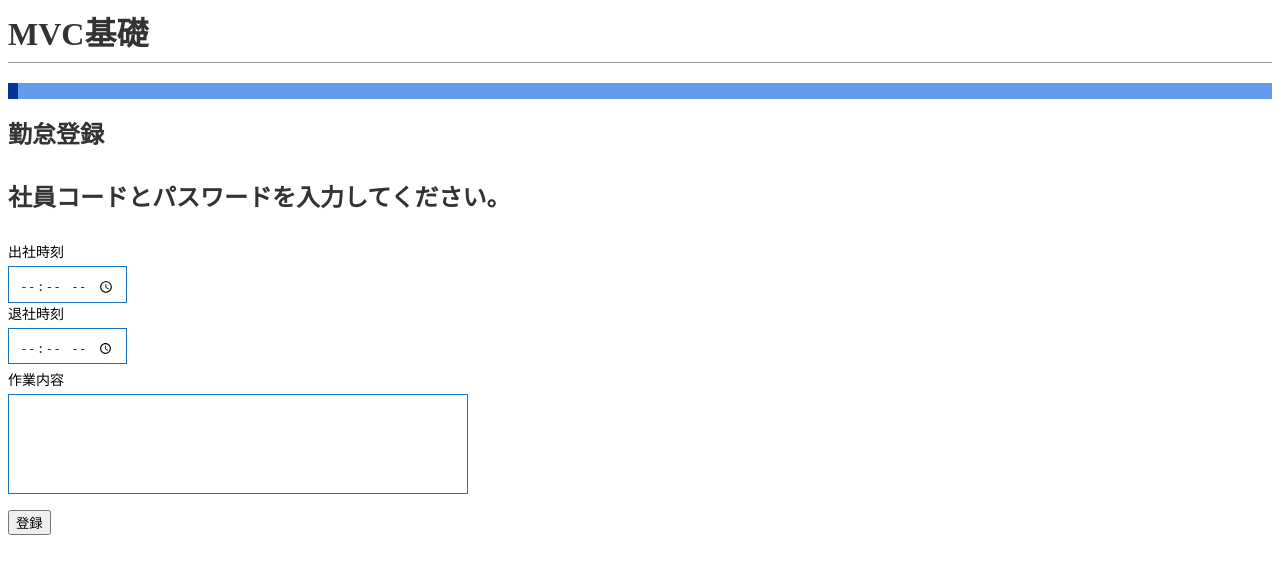
After one commit to yuuuuuuuuta-ishi/laravel-practice, a Laravel app: template app/sample/resources/views/comprehensive/home.blade.php in a window 1280 px wide. The commit adds this page. Shown: the top 574 px of the page. Run offline with Laravel 10, Linux system fonts and the light colour scheme; the template is opened without the code that fills it, so the values that code supplies are empty.

```diff
--- a/app/sample/lang/ja/validation.php
+++ b/app/sample/lang/ja/validation.php
@@ -158,6 +158,7 @@ return [
         "password" => "パスワード",
         "password_confirmation" => "パスワード(確認用)",
         "email" => "メールアドレス",
+        "email" => "メールアドレス",
     ],
 
 ];
--- /dev/null
+++ b/app/sample/public/css/message.css
@@ -0,0 +1,22 @@
+.error {
+    padding: 0.5em 1em;
+    color: #df1313;
+    background: #e4c6c6;
+    border-left: solid 10px #df1313;
+}
+.error p {
+    margin: 0;
+    padding: 0;
+}
+
+
+.success {
+    padding: 0.5em 1em;
+    color: #003699;
+    background: #659bec;
+    border-left: solid 10px #003699;
+}
+.success p {
+    margin: 0;
+    padding: 0;
+}
--- a/app/sample/public/css/textBox.css
+++ b/app/sample/public/css/textBox.css
@@ -7,6 +7,8 @@
     font-size: 14px;
     padding-bottom: 5px;
 }
+
+
 .textBox input[type="text"],
 input[type="password"] {
     border: 1px solid #1b73ba;
@@ -21,6 +23,19 @@ input[type="password"] {
     width: 460px;
 }
 
+.textBox input[type="time"]{
+    display: inline-flex;
+    border: 1px solid #1b73ba;
+    box-sizing: border-box;
+    -moz-box-sizing: border-box;
+    -webkit-box-sizing: border-box;
+    color: #333;
+    font-size: 13px;
+    padding: 10px;
+    padding-bottom: 5px;
+    height: 40;
+    width: 100;
+}
 
 .textBox input[type="date"] label {
     position: relative;
@@ -41,3 +56,27 @@ input[type="password"] {
     height: 100%;
     opacity: 0;
 }
+
+
+.textBox {
+    padding-bottom: 5px;
+    width: 460px;
+}
+
+.sentenseBox label {
+    display: block;
+    font-size: 14px;
+    padding-bottom: 5px;
+}
+.sentenseBox input[type="text"]{
+    border: 1px solid #1b73ba;
+    box-sizing: border-box;
+    -moz-box-sizing: border-box;
+    -webkit-box-sizing: border-box;
+    color: #333;
+    font-size: 13px;
+    padding: 10px;
+    padding-bottom: 5px;
+    height: 100px;
+    width: 460px;
+}
--- /dev/null
+++ b/app/sample/resources/views/comprehensive/home.blade.php
@@ -0,0 +1,41 @@
+@extends('layouts.app')
+
+@section('title', 'MVC基礎')
+
+@section('content')
+    <div>
+        <p class="success">{{ $responseData['message'] }}</p>
+        <h2 class="title_002">
+            勤怠登録
+        </h2>
+        <div>
+            <h3 class="title_002">社員コードとパスワードを入力してください。</h3>
+            <form method="POST" action="/comprehensive/work">
+                {{ csrf_field() }}
+                <div class="textBox">
+                    <label>出社時刻</label>
+                    <input type="time" name="startTime" placeholder="出社時刻">
+                    @error('startTime')
+                        <p class="error">{{ $message }}</p>
+                    @enderror
+                    <label>退社時刻</label>
+                    <input type="time" name="endTime" placeholder="退社時刻">
+                    @error('endTime')
+                        <p class="error">{{ $message }}</p>
+                    @enderror
+                </div>
+                <div class="sentenseBox">
+                    <label>作業内容</label>
+                    <input type="text" name="details">
+                    @error('details')
+                        <p class="error">{{ $message }}</p>
+                    @enderror
+                </div>
+                <p>
+                    <input type="hidden" name="employeeCode" value={{ $responseData['employeeCode'] }}>
+                    <input type="submit" value="登録">
+                </p>
+            </form>
+        </div>
+    </div>
+@endsection
--- a/app/sample/resources/views/index.blade.php
+++ b/app/sample/resources/views/index.blade.php
@@ -7,8 +7,8 @@
         <ul>
             <li><a href="/blade">Blade基礎</a></li>
             <li><a href="/vc">Controller基礎</a></li>
-            <li><a href="/mvc">MVC基礎</a></li>
-            <li>Illustrator</li>
+            <li><a href="/mvc">MVC基礎 リクエスト基礎</a></li>
+            <li><a href="/comprehensive">総合課題</a></li>
         </ul>
     </div>
 @endsection
--- a/app/sample/resources/views/layouts/app.blade.php
+++ b/app/sample/resources/views/layouts/app.blade.php
@@ -8,7 +8,7 @@
 <link rel="stylesheet" href="{{ asset('/css/list.css')  }}" >
 <link rel="stylesheet" href="{{ asset('/css/textBox.css')  }}" >
 <link rel="stylesheet" href="{{ asset('/css/header.css')  }}" >
-<link rel="stylesheet" href="{{ asset('/css/error.css')  }}" >
+<link rel="stylesheet" href="{{ asset('/css/message.css')  }}" >
 
     <title>WEBアプリケーション開発課題</title>
 </head>
--- a/app/sample/routes/web.php
+++ b/app/sample/routes/web.php
@@ -33,3 +33,21 @@ Route::post('/vc', [App\Http\Controllers\VcController::class, 'output']);
 Route::get('/mvc', [App\Http\Controllers\MvcController::class, 'input']);
 ///MVC基礎
 Route::post('/mvc', [App\Http\Controllers\MvcController::class, 'output']);
+
+///MVC基礎
+Route::get('/comprehensive', [App\Http\Controllers\MvcController::class, 'input']);
+///MVC基礎
+Route::post('/mvc', [App\Http\Controllers\MvcController::class, 'output']);
+
+//総合課題
+Route::group(['prefix' => 'comprehensive', 'as' => 'comprehensive.'], function () {
+    ///ログインページ
+    Route::get('/', [App\Http\Controllers\LoginController::class, 'index']);
+    //home 勤怠入力画面
+    Route::post('/login', [App\Http\Controllers\LoginController::class, 'login']);
+
+    //一覧画面
+    Route::get('/work', [App\Http\Controllers\WorkController::class, 'show']);
+    //勤務登録
+    Route::post('/work', [App\Http\Controllers\WorkController::class, 'create']);
+});
```
Also changed, not shown: app/sample/app/Http/Controllers/LoginController.php (added, +50 -0 lines), app/sample/app/Http/Controllers/WorkController.php (added, +90 -0 lines), app/sample/app/Http/Requests/LoginRequest.php (added, +21 -0 lines), app/sample/app/Http/Requests/WorkRequest.php (added, +25 -0 lines), app/sample/app/Models/User.php (+18 -4 lines), app/sample/public/css/error.css (deleted, +0 -10 lines), app/sample/resources/views/comprehensive/login.blade.php (added, +32 -0 lines).
